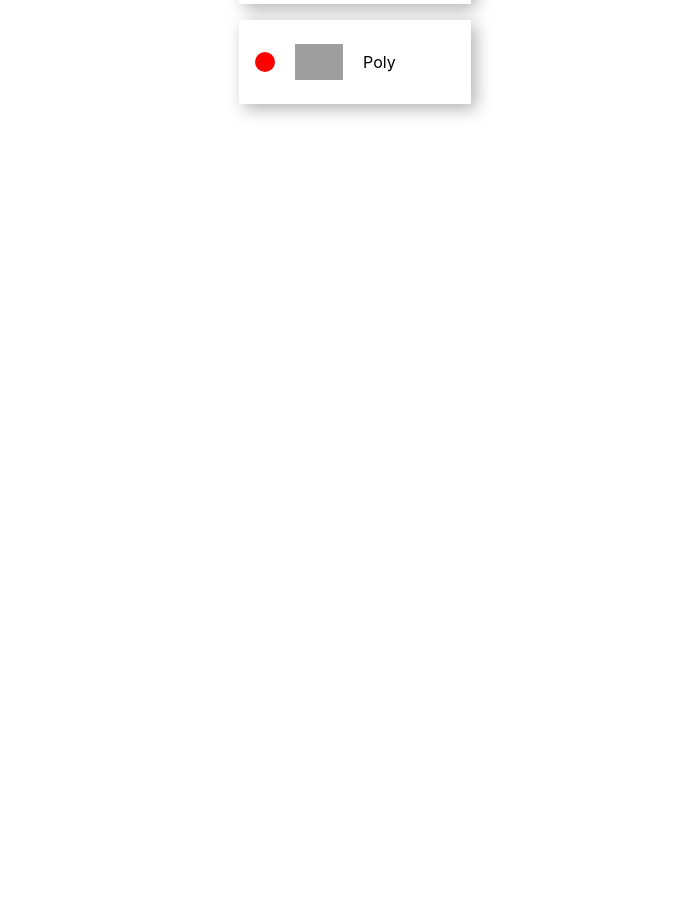
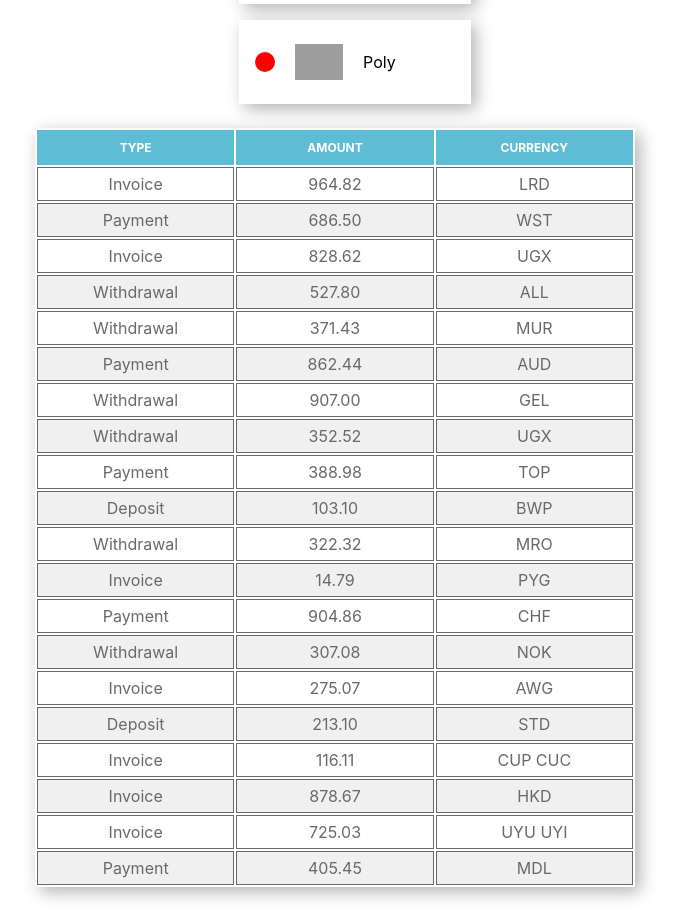
Before and after one commit to Liubov555/goit-react-hw-01-components, a React (Create React App) app: page / in a window 1280 px wide. Shown: the part 1040-1947 px from the top of the page, without its empty margins (305-984 px from the left). Before the commit the page ends 1168 px from the top, so only its background shows below. Built offline with nearby package versions, Linux system fonts and the light colour scheme; grey boxes are pictures that could not be loaded.

Commit message:
Виконане завдання 4

```diff
--- a/src/components/App.jsx
+++ b/src/components/App.jsx
@@ -8,6 +8,9 @@ import { Statistics } from "./Statistics/Statistics";
 
 import friends from "../data/friends.json";
 import { FriendList } from "./FriendList/FriendList";
+
+import transactions from "../data/transactions.json";
+import { TransactionHistory } from "./Transaction/TransactionHistory";
 
 export const App = () => {
   return (
@@ -22,6 +25,8 @@ export const App = () => {
 
       <Statistics title="Upload stats" stats={data} />
       <FriendList friends={friends} />
+      <TransactionHistory items={transactions} />
+
 
     </Container>
   );
--- a/src/components/FriendList/FriendList.jsx
+++ b/src/components/FriendList/FriendList.jsx
@@ -5,12 +5,12 @@ import { Friends } from "./FriendList.styled";
 export const FriendList = ({ friends }) => {
     return (
         <Friends>
-            {friends.map((friends) => (
+            {friends.map((friend) => (
                 <FriendItem
-                    key={friends.id}
-                    avatar={friends.avatar}
-                    name={friends.name}
-                    isOnline={friends.isOnline}
+                    key={friend.id}
+                    avatar={friend.avatar}
+                    name={friend.name}
+                    isOnline={friend.isOnline}
                 />
             ))}
         </Friends>
--- a/src/components/Statistics/Statistics.styled.jsx
+++ b/src/components/Statistics/Statistics.styled.jsx
@@ -16,6 +16,8 @@ font-weight: 700;
 font-size: 25px;
 padding-top: 10px;
 margin-bottom: 10px;
+text-transform: uppercase;
+color: #99a2a8;
 `
 export const List = styled.ul`
 display: flex;
@@ -32,6 +34,7 @@ flex-direction: column;
   height: 100%;
   border: 1px solid rgba(0, 0, 0, 0.2);
   text-align: center;
+  color: white;
 background-color: violet;
 `
 
--- /dev/null
+++ b/src/components/Transaction/TransactionHistory.jsx
@@ -0,0 +1,37 @@
+import PropTypes from "prop-types";
+import { Table, TableThead, TableTitle, TableBody, TableRow, TableCellType, TableCell } from "./TransactionHistory.styled";
+
+export const TransactionHistory = ({ items }) => {
+    return (
+        <Table>
+            <TableThead>
+                <tr>
+                    <TableTitle>Type</TableTitle>
+                    <TableTitle>Amount</TableTitle>
+                    <TableTitle>Currency</TableTitle>
+                </tr>
+            </TableThead>
+
+            <TableBody>
+                {items.map((item) => (
+                    <TableRow key={item.id}>
+                        <TableCellType>{item.type}</TableCellType>
+                        <TableCell>{item.amount}</TableCell>
+                        <TableCell>{item.currency}</TableCell>
+                    </TableRow>
+                ))}
+            </TableBody>
+        </Table>
+    )
+}
+
+TransactionHistory.propTypes = {
+    transaction: PropTypes.arrayOf(
+        PropTypes.shape({
+            id: PropTypes.string.isRequired,
+            type: PropTypes.string.isRequired,
+            amount: PropTypes.string.isRequired,
+            currency: PropTypes.string.isRequired
+        })
+    )
+}
--- /dev/null
+++ b/src/components/Transaction/TransactionHistory.styled.jsx
@@ -0,0 +1,54 @@
+import styled from '@emotion/styled';
+
+export const Table = styled.table`
+display: table;
+width: 600px;
+margin-left: auto;
+margin-right: auto;
+margin-top: 20px;
+  box-shadow: 0.3em 0.3em 1em rgba(0, 0, 0, 0.3);
+`
+export const TableThead = styled.thead`
+text-align: center;
+background-color: rgb(94, 189, 213);
+`
+
+export const TableTitle = styled.th`
+vertical-align: center;
+color: white;
+width: calc(100%/3);
+ font-size: 12px;
+ text-transform: uppercase;
+ padding: 10px;
+
+`
+export const TableBody = styled.tbody`
+color: #696969;
+text-align: center;
+`
+export const TableRow = styled.tr`
+ &:hover {
+    background-color: rgb(180, 180, 180);
+  }
+  &:nth-of-type(even) {
+    background-color: rgb(240, 240, 240);
+  }
+  &:hover {
+    background-color: rgb(180, 180, 180);
+  }
+`
+export const TableCell = styled.td`
+border: 1px solid;
+padding: 0px;
+height: 30px;
+vertical-align: center;
+border-collapse: collapse;
+`
+
+export const TableCellType = styled.td`
+  text-transform: capitalize;
+  border: 1px solid;
+height: 30px;
+vertical-align: center;
+border-collapse: collapse;
+`
--- /dev/null
+++ b/src/data/transactions.json
@@ -0,0 +1,122 @@
+[
+  {
+    "id": "1e0700a2-5183-4291-85cc-2065a036a683",
+    "type": "invoice",
+    "amount": "964.82",
+    "currency": "LRD"
+  },
+  {
+    "id": "a30f821b-4d25-4ff0-abdd-e340b3f0dd2b",
+    "type": "payment",
+    "amount": "686.50",
+    "currency": "WST"
+  },
+  {
+    "id": "44dca67a-8e5a-4798-bf8e-b15efd4e1abd",
+    "type": "invoice",
+    "amount": "828.62",
+    "currency": "UGX"
+  },
+  {
+    "id": "ea8ed3dc-2b68-4a53-905a-53ecb0adef33",
+    "type": "withdrawal",
+    "amount": "527.80",
+    "currency": "ALL"
+  },
+  {
+    "id": "ea76146a-0b00-4b80-bc02-a8c822176712",
+    "type": "withdrawal",
+    "amount": "371.43",
+    "currency": "MUR"
+  },
+  {
+    "id": "63ca02f9-d637-46b5-9237-f3b24425e029",
+    "type": "payment",
+    "amount": "862.44",
+    "currency": "AUD"
+  },
+  {
+    "id": "ed0263e8-59a5-4bf1-87e0-2bb88e53dc34",
+    "type": "withdrawal",
+    "amount": "907.00",
+    "currency": "GEL"
+  },
+  {
+    "id": "6013bad0-750c-4691-8bc2-d8f2b43969c4",
+    "type": "withdrawal",
+    "amount": "352.52",
+    "currency": "UGX"
+  },
+  {
+    "id": "252c7be4-8b06-4fa7-8d42-61fb835b70d5",
+    "type": "payment",
+    "amount": "388.98",
+    "currency": "TOP"
+  },
+  {
+    "id": "4eaab41b-b967-40ac-82ed-85fc66f646f1",
+    "type": "deposit",
+    "amount": "103.10",
+    "currency": "BWP"
+  },
+  {
+    "id": "9648a350-8469-42d5-8bf3-18090de5fe67",
+    "type": "withdrawal",
+    "amount": "322.32",
+    "currency": "MRO"
+  },
+  {
+    "id": "9c5c25fb-1a95-4b2f-8d1f-4c4426d677cc",
+    "type": "invoice",
+    "amount": "14.79",
+    "currency": "PYG"
+  },
+  {
+    "id": "43ef232c-80e9-4d6f-b48a-b22405620de3",
+    "type": "payment",
+    "amount": "904.86",
+    "currency": "CHF"
+  },
+  {
+    "id": "5161682e-e620-4019-ab0a-24ceb10fbd20",
+    "type": "withdrawal",
+    "amount": "307.08",
+    "currency": "NOK"
+  },
+  {
+    "id": "7b119d71-42e6-4c42-a141-6818b07bb9ff",
+    "type": "invoice",
+    "amount": "275.07",
+    "currency": "AWG"
+  },
+  {
+    "id": "a4f65722-65c4-4c28-b1f4-b8ed988bb205",
+    "type": "deposit",
+    "amount": "213.10",
+    "currency": "STD"
+  },
+  {
+    "id": "c6e5784b-0ca3-48d6-86e5-b5128af5a523",
+    "type": "invoice",
+    "amount": "116.11",
+    "currency": "CUP CUC"
+  },
+  {
+    "id": "c9ebed6a-3a02-4b49-ac0d-0534b51f2bfd",
+    "type": "invoice",
+    "amount": "878.67",
+    "currency": "HKD"
+  },
+  {
+    "id": "a4a98b0e-b22c-438b-9f83-de2df52110c8",
+    "type": "invoice",
+    "amount": "725.03",
+    "currency": "UYU UYI"
+  },
+  {
+    "id": "b39bfa7a-0166-4c47-94d6-87d20590f746",
+    "type": "payment",
+    "amount": "405.45",
+    "currency": "MDL"
+  }
+]
```
